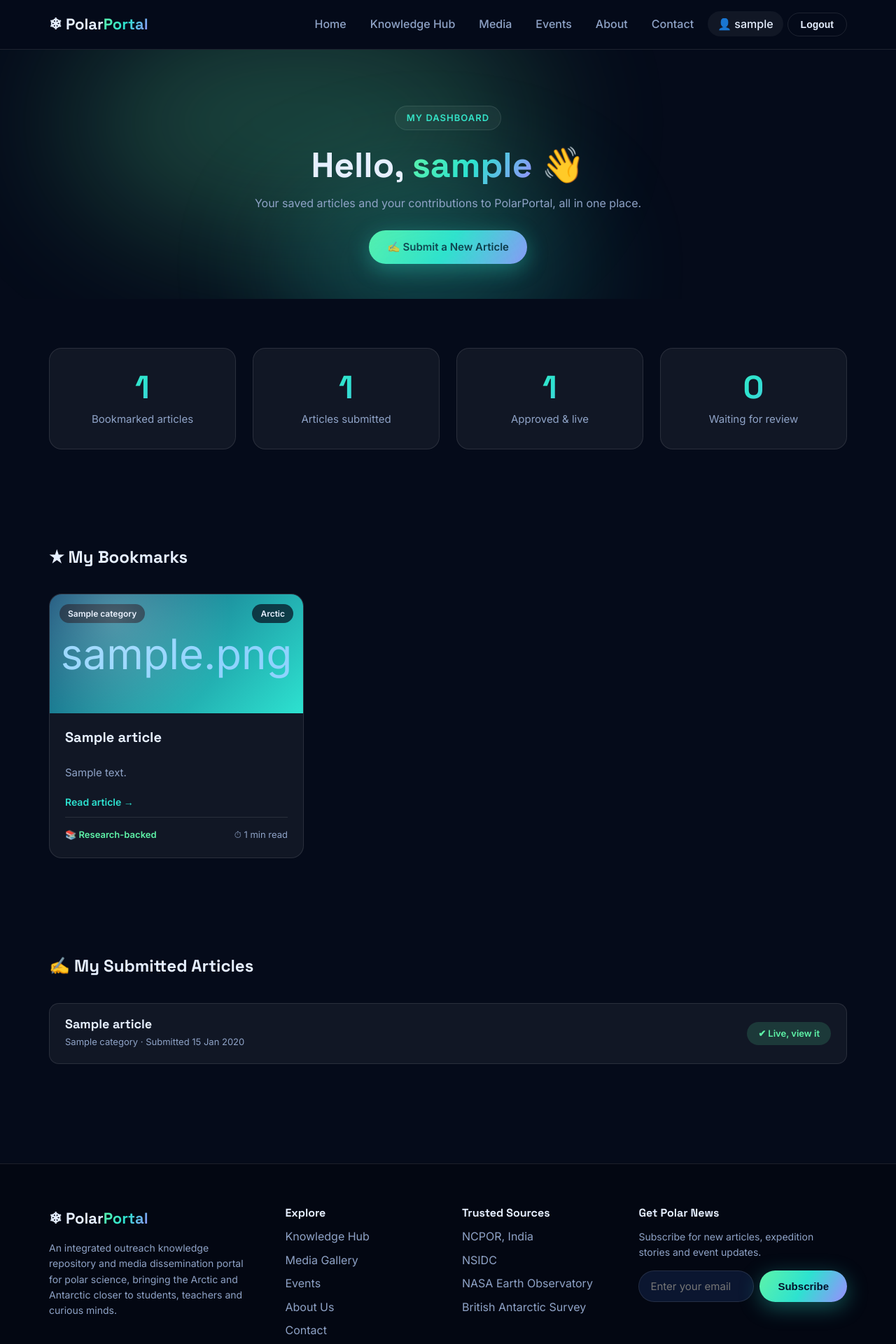
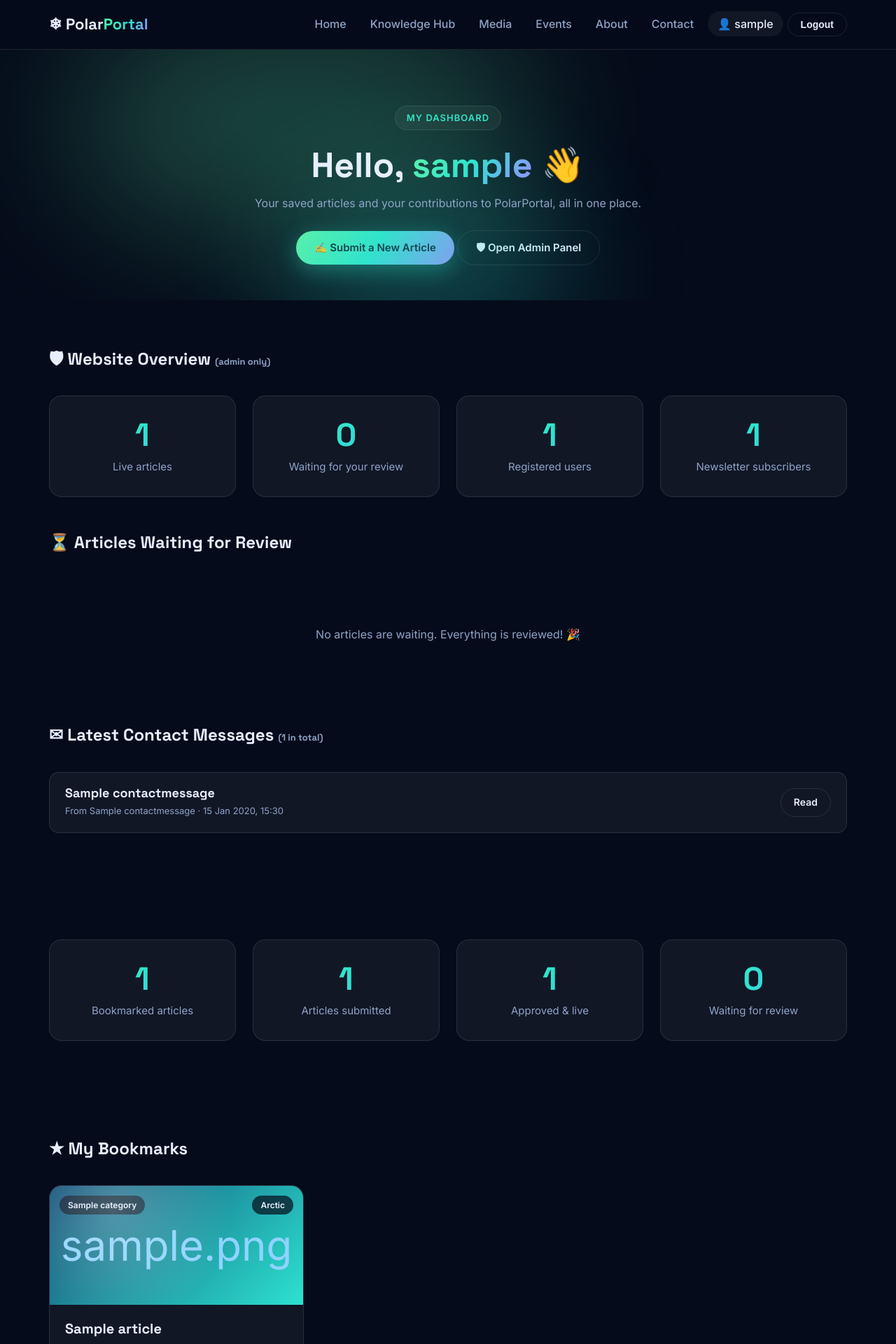
Before and after one commit to ShreyashMishra10/PolarPortal, a Django app: page /dashboard/ in a window 1280 px wide. Shown: the top 1920 px of the page at 70% size. Run offline with Django 5.2, Linux system fonts and the light colour scheme; a user stored in the database is signed in; tables that the repository leaves empty hold one stand-in row (values such as "Sample post").

Commit message:
Show website overview and article approval on the admin's dashboard

```diff
--- a/portal/static/portal/css/style.css
+++ b/portal/static/portal/css/style.css
@@ -1347,6 +1347,13 @@ textarea:focus {
     margin-bottom: 2px;
 }
 
+/* Read / Approve buttons on the admin part of the dashboard */
+.admin-actions {
+    display: flex;
+    gap: 10px;
+    align-items: center;
+}
+
 .status {
     padding: 6px 16px;
     border-radius: 50px;
--- a/portal/templates/portal/dashboard.html
+++ b/portal/templates/portal/dashboard.html
@@ -13,8 +13,75 @@
         <p>Your saved articles and your contributions to PolarPortal, all in one place.</p>
         <br>
         <a href="{% url 'submit_article' %}" class="btn btn-primary">✍ Submit a New Article</a>
+        {% if user.is_staff %}
+            <a href="{% url 'admin:index' %}" class="btn btn-outline">🛡 Open Admin Panel</a>
+        {% endif %}
     </div>
 </section>
+
+<!-- ===== Admin section: only staff users see this ===== -->
+{% if user.is_staff %}
+<section class="section">
+    <div class="container">
+        <h2>🛡 Website Overview <span class="helptext">(admin only)</span></h2>
+        <br>
+        <div class="grid grid-4">
+            <div class="fact-card">
+                <div class="fact-number gradient-text">{{ site_articles }}</div>
+                <p>Live articles</p>
+            </div>
+            <div class="fact-card">
+                <div class="fact-number gradient-text">{{ site_pending|length }}</div>
+                <p>Waiting for your review</p>
+            </div>
+            <div class="fact-card">
+                <div class="fact-number gradient-text">{{ site_users }}</div>
+                <p>Registered users</p>
+            </div>
+            <div class="fact-card">
+                <div class="fact-number gradient-text">{{ site_subscribers }}</div>
+                <p>Newsletter subscribers</p>
+            </div>
+        </div>
+
+        <br><br>
+        <h2>⏳ Articles Waiting for Review</h2>
+        <br>
+        {% for article in site_pending %}
+            <div class="my-article">
+                <div>
+                    <h3>{{ article.title }}</h3>
+                    <span class="helptext">By {{ article.author }} &middot; {{ article.category.name }} &middot; Submitted {{ article.created_at|date:"d M Y" }}</span>
+                </div>
+                <div class="admin-actions">
+                    <a href="{% url 'admin:portal_article_change' article.pk %}" class="btn btn-outline btn-sm">Read / Edit</a>
+                    <form action="{% url 'approve_article' article.pk %}" method="post">
+                        {% csrf_token %}
+                        <button type="submit" class="btn btn-primary btn-sm">✔ Approve</button>
+                    </form>
+                </div>
+            </div>
+        {% empty %}
+            <p class="empty">No articles are waiting. Everything is reviewed! 🎉</p>
+        {% endfor %}
+
+        <br><br>
+        <h2>✉ Latest Contact Messages <span class="helptext">({{ site_message_count }} in total)</span></h2>
+        <br>
+        {% for msg in site_messages %}
+            <div class="my-article">
+                <div>
+                    <h3>{{ msg.subject }}</h3>
+                    <span class="helptext">From {{ msg.name }} &middot; {{ msg.sent_at|date:"d M Y, H:i" }}</span>
+                </div>
+                <a href="{% url 'admin:portal_contactmessage_change' msg.pk %}" class="btn btn-outline btn-sm">Read</a>
+            </div>
+        {% empty %}
+            <p class="empty">No messages yet.</p>
+        {% endfor %}
+    </div>
+</section>
+{% endif %}
 
 <section class="section">
     <div class="container">
--- a/portal/urls.py
+++ b/portal/urls.py
@@ -22,4 +22,7 @@ urlpatterns = [
     path('dashboard/', views.dashboard, name='dashboard'),
     path('submit/', views.submit_article, name='submit_article'),
     path('articles/<int:pk>/bookmark/', views.toggle_bookmark, name='toggle_bookmark'),
+
+    # admin only
+    path('articles/<int:pk>/approve/', views.approve_article, name='approve_article'),
 ]
--- a/portal/views.py
+++ b/portal/views.py
@@ -2,11 +2,12 @@ from django.contrib import messages
 from django.contrib.auth import login
 from django.contrib.auth.decorators import login_required
 from django.contrib.auth.forms import UserCreationForm
+from django.contrib.auth.models import User
 from django.db.models import Q
 from django.shortcuts import render, redirect, get_object_or_404
 from django.utils import timezone
 
-from .models import Category, Article, MediaItem, Event, Bookmark
+from .models import Category, Article, MediaItem, Event, Bookmark, ContactMessage, Subscriber
 from .forms import ContactForm, SubscribeForm, ArticleForm
 
 
@@ -169,7 +170,28 @@ def dashboard(request):
         'approved_count': my_articles.filter(is_approved=True).count(),
         'pending_count': my_articles.filter(is_approved=False).count(),
     }
+
+    # admins (staff users) also see the whole website's data on their dashboard
+    if request.user.is_staff:
+        context['site_articles'] = Article.objects.filter(is_approved=True).count()
+        context['site_pending'] = Article.objects.filter(is_approved=False).order_by('-created_at')
+        context['site_users'] = User.objects.count()
+        context['site_subscribers'] = Subscriber.objects.count()
+        context['site_messages'] = ContactMessage.objects.order_by('-sent_at')[:5]
+        context['site_message_count'] = ContactMessage.objects.count()
+
     return render(request, 'portal/dashboard.html', context)
+
+
+@login_required
+def approve_article(request, pk):
+    # only admins can approve, and only with the POST button on the dashboard
+    if request.user.is_staff and request.method == 'POST':
+        article = get_object_or_404(Article, pk=pk)
+        article.is_approved = True
+        article.save()
+        messages.success(request, f'"{article.title}" is now live on the website.')
+    return redirect('dashboard')
 
 
 @login_required
```
Also changed, not shown: 1 other file.
